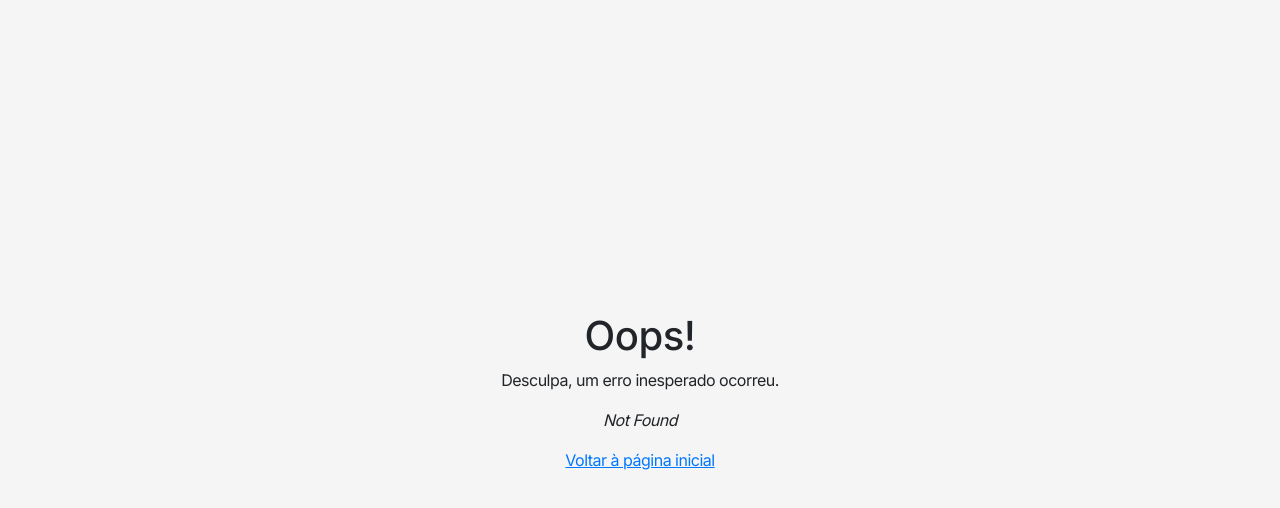
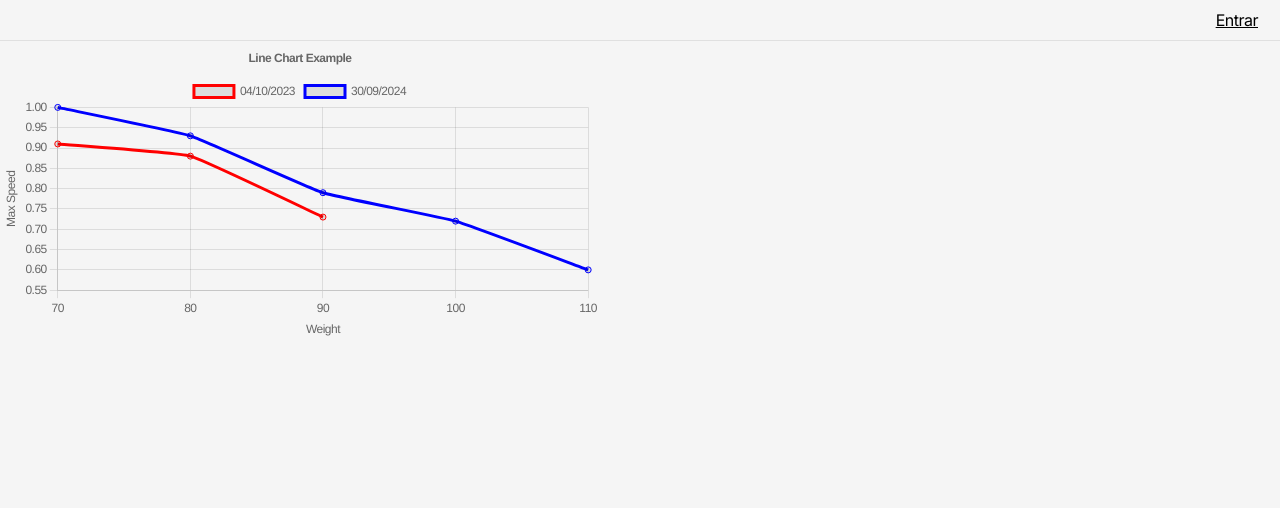
Before and after one commit to andrefpoliveira/track-champ-website, a React (Create React App) app in the folder website/: page /example in a window 1280 px wide. Before the commit this address had no page. Shown: the top 508 px of the page. Built offline with nearby package versions, Linux system fonts and the light colour scheme.

Commit message:
Example Chart

```diff
--- a/website/package.json
+++ b/website/package.json
@@ -7,8 +7,10 @@
     "@testing-library/react": "^13.4.0",
     "@testing-library/user-event": "^13.5.0",
     "bootstrap": "^5.3.3",
+    "chart.js": "^4.4.4",
     "react": "^18.3.1",
     "react-bootstrap": "^2.10.5",
+    "react-chartjs-2": "^5.2.0",
     "react-dom": "^18.3.1",
     "react-router-dom": "^6.26.2",
     "react-scripts": "5.0.1",
--- a/website/src/App.js
+++ b/website/src/App.js
@@ -2,9 +2,7 @@ import './App.css';
 
 import { Outlet } from 'react-router-dom';
 
-import Header from './Components/Header';
-import AuthContext from './Logic/AppContext';
-import Profile from './Logic/Profile';
+import Header from './Components/Header/Header';
 
 function App() {
 	return (
--- a/website/src/Components/Header.js
+++ b/website/src/Components/Header/Header.js
@@ -7,7 +7,7 @@ import Navbar from 'react-bootstrap/Navbar';
 
 import { Link } from 'react-router-dom';
 
-import AuthContext from '../Logic/AppContext';
+import AuthContext from '../../Logic/AppContext';
 
 class Header extends React.Component {
 
--- /dev/null
+++ b/website/src/Components/LinePlot/LinePlot.js
@@ -0,0 +1,69 @@
+import { Line } from 'react-chartjs-2';
+import {
+  Chart as ChartJS,
+  LineElement,
+  CategoryScale,
+  LinearScale,
+  PointElement,
+  Title,
+  Tooltip,
+  Legend,
+} from 'chart.js';
+
+// Register the components needed for Chart.js
+ChartJS.register(LineElement, CategoryScale, LinearScale, PointElement, Title, Tooltip, Legend);
+
+const LineChart = () => {
+  const data = {
+    labels: [70, 80, 90, 100, 110],
+    datasets: [
+      {
+        label: '04/10/2023',
+        data: [0.91, 0.88, 0.73, null, null],
+        fill: false,
+        borderColor: 'rgb(255, 0, 0)',
+        tension: 0.1,
+      },
+
+      {
+        label: '30/09/2024',
+        data: [1, 0.93, 0.79, 0.72, 0.6],
+        fill: false,
+        borderColor: 'rgb(0, 0, 255)',
+        tension: 0.1,
+      },
+    ],
+  };
+
+  const options = {
+    responsive: true,
+    plugins: {
+      legend: {
+        display: true,
+        position: 'top',
+      },
+      title: {
+        display: true,
+        text: 'Line Chart Example',
+      },
+    },
+    scales: {
+      x: {
+        title: {
+          display: true,
+          text: 'Weight',
+        },
+      },
+      y: {
+        title: {
+          display: true,
+          text: 'Max Speed',
+        },
+      },
+    },
+  };
+
+  return <Line data={data} options={options} />;
+};
+
+export default LineChart;
--- /dev/null
+++ b/website/src/Pages/ExamplePage/ExamplePage.js
@@ -0,0 +1,13 @@
+import React from "react";
+
+import LinePlot from "../../Components/LinePlot/LinePlot";
+
+export default function ExamplePage() {
+	return (
+		<div style={{
+			height: '300px',
+		}}>
+			<LinePlot />
+		</div>
+	);
+}
--- a/website/src/index.js
+++ b/website/src/index.js
@@ -15,12 +15,15 @@ import ErrorPage from './Pages/Error/Error';
 import LoginPage from './Pages/Login/Login';
 import RegisterPage from './Pages/Register/Register';
 
+import ExamplePage from './Pages/ExamplePage/ExamplePage';
+
 const router = createBrowserRouter([
 	{
 		path: "/",
 		element: <App />,
 		errorElement: <ErrorPage />,
 		children: [
+			{ path: "/example", element: <ExamplePage /> }
 		]
 	},
 	{ path: "/login", element: <LoginPage />, errorElement: <ErrorPage /> },
```
Also changed, not shown: website/src/Components/Header/Header.css (renamed from website/src/Components/Header.css), 1 other file (tests, documents, lock files or other folders).
